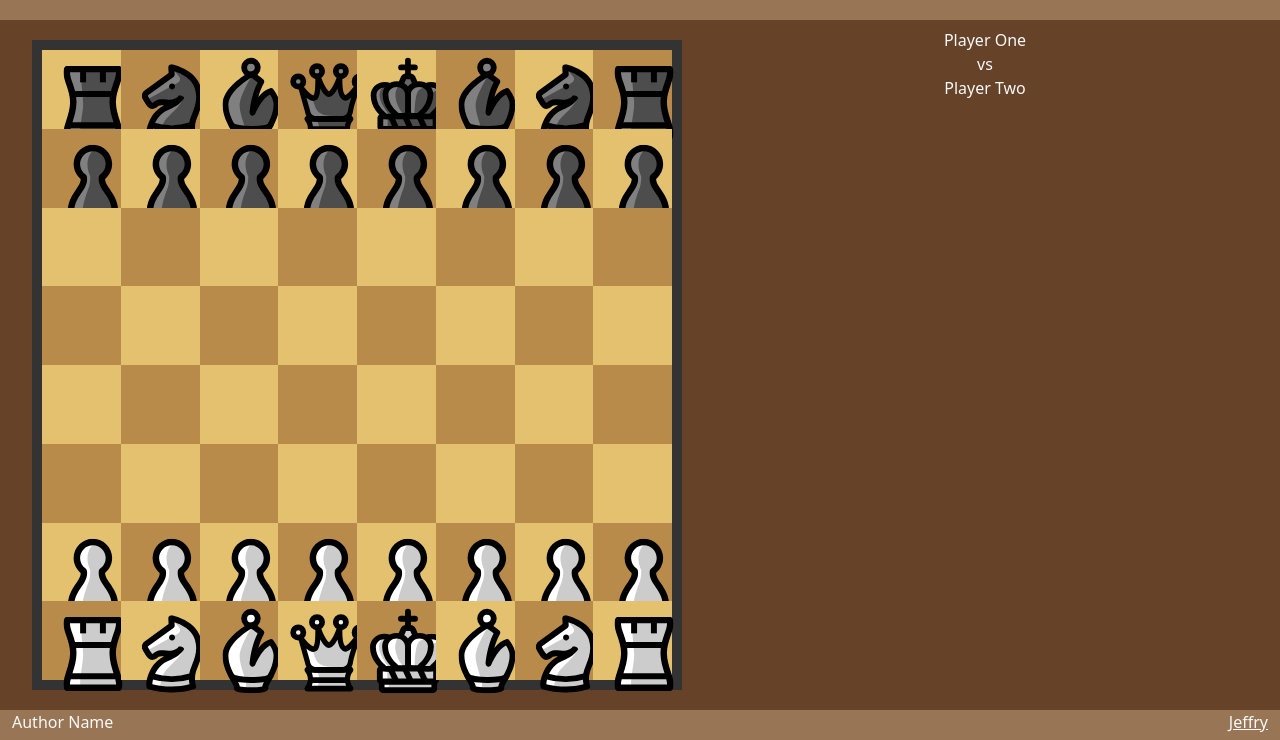
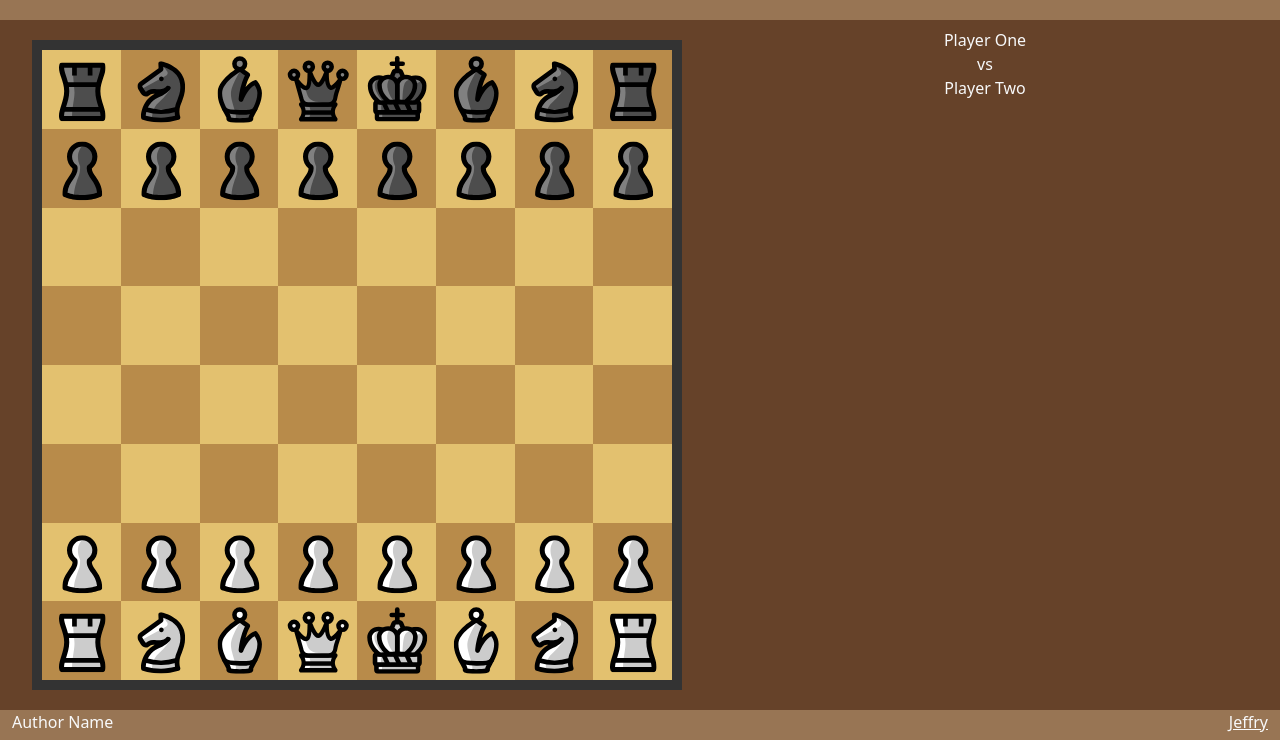
Before and after one commit to jminyoon/startup, a plain HTML site: page play.html in a window 1280 px wide. Shown: the part 60-800 px from the top of the page. Drawn offline with nearby package versions, Linux system fonts and the light colour scheme.

Commit message:
small changes to pieces

```diff
--- a/main.css
+++ b/main.css
@@ -65,9 +65,6 @@ footer a {
     border: 10px solid #333;
     flex: 3;
 }
-.white-queen {
-    width: 100px;
-}
 .black {
     display: flex;
     flex: 1;
@@ -91,6 +88,11 @@ footer a {
     text-align:center;
     display: table-cell;
     vertical-align:middle;
+}
+.pieces {
+    display: flex;
+    flex:1;
+    width: 100%;
 }
 .players {
     flex: 4;
--- a/play.html
+++ b/play.html
@@ -42,98 +42,114 @@
                     <div class="white">
                         <img
                         src="california/br.svg"
-                        class="black-rook"
+                        class="pieces"
+                        id="black-rook"
                         />
                     </div>
                     <div class="black">
                         <img
                         src="california/bn.svg"
-                        class="black-knight"
+                        class="pieces"
+                        id="black-knight"
                         />
                     </div>
                     <div class="white">
                         <img
                         src="california/bb.svg"
-                        class="black-bishop"
+                        class="pieces"
+                        id="black-bishop"
                         />
                     </div>
                     <div class="black">
                         <img
                         src="california/bq.svg"
-                        class="black-queen"
+                        class="pieces"
+                        id="black-queen"
                         />
                     </div>
                     <div class="white">
                         <img
                         src="california/bk.svg"
-                        class="black-king"
+                        class="pieces"
+                        id="black-king"
                         />
                     </div>
                     <div class="black">
                         <img
                         src="california/bb.svg"
-                        class="black-bishop"
+                        class="pieces"
+                        id="black-bishop"
                         />
                     </div>
                     <div class="white">
                         <img
                         src="california/bn.svg"
-                        class="black-knight"
+                        class="pieces"
+                        id="black-knight"
                         />
                     </div>
                     <div class="black">
                         <img
                         src="california/br.svg"
-                        class="black-rook"
+                        class="pieces"
+                        id="black-rook"
                         />
                     </div>
 
                     <div class="black">
                         <img
                         src="california/bp.svg"
-                        class="black-pawn"
+                        class="pieces"
+                        id="black-pawn"
                         />
                     </div>
                     <div class="white">
                         <img
                         src="california/bp.svg"
-                        class="black-pawn"
+                        class="pieces"
+                        id="black-pawn"
                         />
                     </div>
                     <div class="black">
                         <img
                         src="california/bp.svg"
-                        class="black-pawn"
+                        class="pieces"
+                        id="black-pawn"
                         />
                     </div>
                     <div class="white">
                         <img
                         src="california/bp.svg"
-                        class="black-pawn"
+                        class="pieces"
+                        id="black-pawn"
                         />
                     </div>
                     <div class="black">
                         <img
                         src="california/bp.svg"
-                        class="black-pawn"
+                        class="pieces"
+                        id="black-pawn"
                         />
                     </div>
                     <div class="white">
                         <img
                         src="california/bp.svg"
-                        class="black-pawn"
+                        class="pieces"
+                        id="black-pawn"
                         />
                     </div>
                     <div class="black">
                         <img
                         src="california/bp.svg"
-                        class="black-pawn"
+                        class="pieces"
+                        id="black-pawn"
                         />
                     </div>
                     <div class="white">
                         <img
                         src="california/bp.svg"
-                        class="black-pawn"
+                        class="pieces"
+                        id="black-pawn"
                         />
                     </div>
 
@@ -176,98 +192,114 @@
                     <div class="white">
                         <img
                         src="california/wp.svg"
-                        class="white-pawn"
+                        class="pieces"
+                        id="white-pawn"
                         />
                     </div>
                     <div class="black">
                         <img
                         src="california/wp.svg"
-                        class="white-pawn"
+                        class="pieces"
+                        id="white-pawn"
                         />
                     </div>
                     <div class="white">
                         <img
                         src="california/wp.svg"
-                        class="white-pawn"
+                        class="pieces"
+                        id="white-pawn"
                         />
                     </div>
                     <div class="black">
                         <img
                         src="california/wp.svg"
-                        class="white-pawn"
+                        class="pieces"
+                        id="white-pawn"
                         />
                     </div>
                     <div class="white">
                         <img
                         src="california/wp.svg"
-                        class="white-pawn"
+                        class="pieces"
+                        id="white-pawn"
                         />
                     </div>
                     <div class="black">
                         <img
                         src="california/wp.svg"
-                        class="white-pawn"
+                        class="pieces"
+                        id="white-pawn"
                         />
                     </div>
                     <div class="white">
                         <img
                         src="california/wp.svg"
-                        class="white-pawn"
+                        class="pieces"
+                        id="white-pawn"
                         />
                     </div>
                     <div class="black">
                         <img
                         src="california/wp.svg"
-                        class="white-pawn"
+                        class="pieces"
+                        id="white-pawn"
                         />
                     </div>
 
                     <div class="black">
                         <img
                         src="california/wr.svg"
-                        class="white-rook"
+                        class="pieces"
+                        id="white-rook"
                         />
                     </div>
                     <div class="white">
                         <img
                         src="california/wn.svg"
-                        class="white-knight"
+                        class="pieces"
+                        id="white-knight"
                         />
                     </div>
                     <div class="black">
                         <img
                         src="california/wb.svg"
-                        class="white-bishop"
+                        class="pieces"
+                        id="white-bishop"
                         />
                     </div>
                     <div class="white">
                         <img
                         src="california/wq.svg"
-                        class="white-queen"
+                        class="pieces"
+                        id="white-queen"
                         />
                     </div>
                     <div class="black">
                         <img
                         src="california/wk.svg"
-                        class="white-king"
+                        class="pieces"
+                        id="white-king"
                         />
                     </div>
                     <div class="white">
                         <img
                         src="california/wb.svg"
-                        class="white-bishop"
+                        class="pieces"
+                        id="white-bishop"
                         />
                     </div>
                     <div class="black">
                         <img
                         src="california/wn.svg"
-                        class="white-knight"
+                        class="pieces"
+                        id="white-knight"
                         />
                     </div>
                     <div class="white">
                         <img
                         src="california/wr.svg"
-                        class="white-rook"
+                        class="pieces"
+                        id="white-rook"
                         />
                     </div>
                 </div>
```
